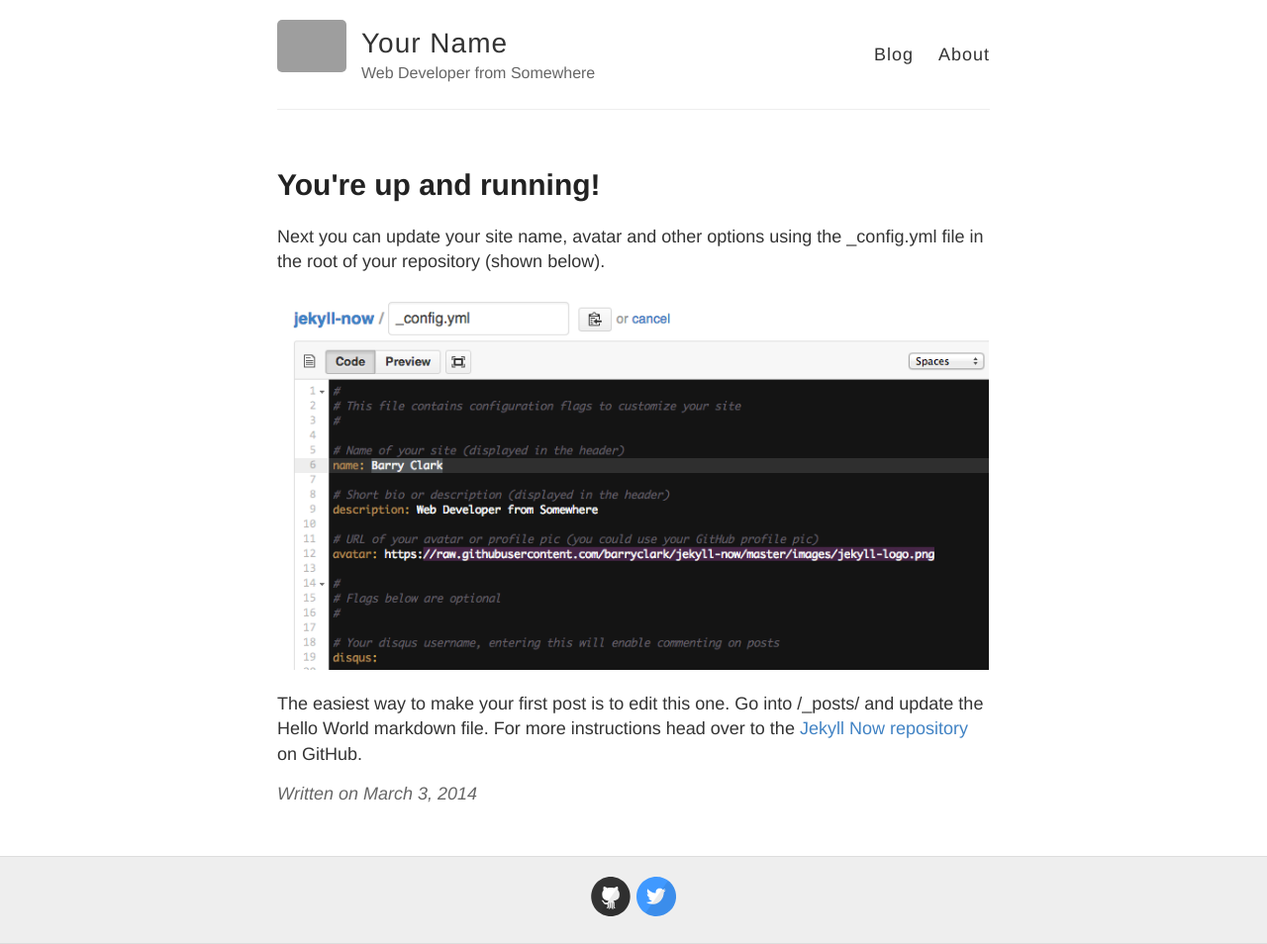
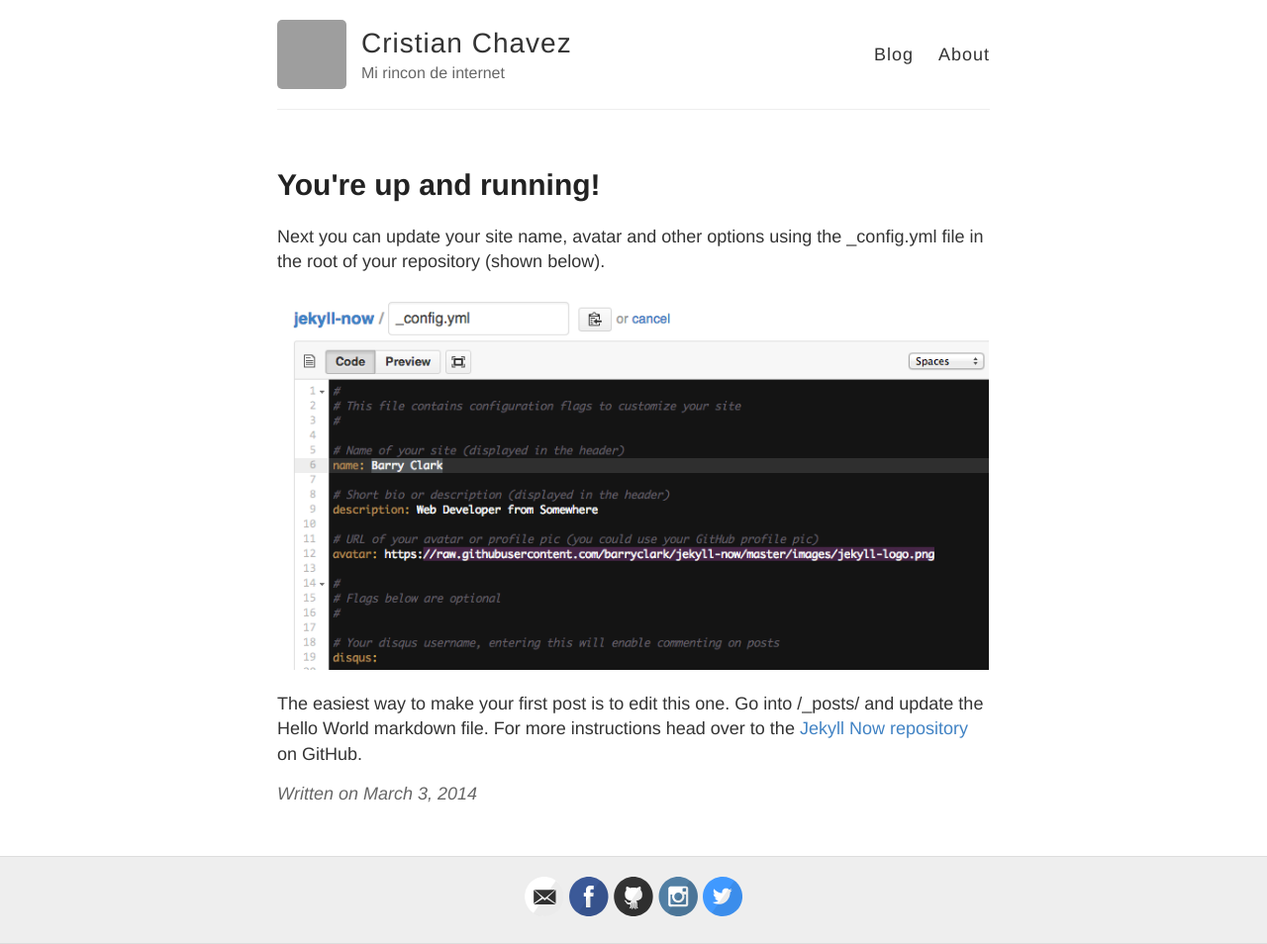
Before and after one commit to crisdejchav/crisdejchav.github.io, a Jekyll site: the page built from _posts/2014-3-3-Hello-World.md, in a window 1280 px wide. Shown: the whole page at 99% size. Built offline with Jekyll 4.4.1, drawn with Linux system fonts in a browser that asks for light colours; part of the change alters nothing that is shown; grey boxes are pictures that could not be loaded.

Commit message:
Update _config.yml
Modificados los datos base del sitio web

```diff
--- a/_config.yml
+++ b/_config.yml
@@ -3,13 +3,13 @@
 #
 
 # Name of your site (displayed in the header)
-name: Your Name
+name: Cristian Chavez
 
 # Short bio or description (displayed in the header)
-description: Web Developer from Somewhere
+description: Mi rincon de internet
 
 # URL of your avatar or profile pic (you could use your GitHub profile pic)
-avatar: https://raw.githubusercontent.com/barryclark/jekyll-now/master/images/jekyll-logo.png
+avatar: https://avatars.githubusercontent.com/u/75032864?v=4
 
 #
 # Flags below are optional
@@ -18,15 +18,15 @@ avatar: https://raw.githubusercontent.com/barryclark/jekyll-now/master/images/je
 # Includes an icon in the footer for each username you enter
 footer-links:
   dribbble:
-  email:
-  facebook:
+  email: crisdejchav@gmail.com
+  facebook: hashchopp
   flickr:
-  github: barryclark/jekyll-now
-  instagram:
+  github: crisdejchav
+  instagram: crisjolno
   linkedin:
   pinterest:
   rss: # just type anything here for a working RSS icon
-  twitter: jekyllrb
+  twitter: crisdejchav
   stackoverflow: # your stackoverflow profile, e.g. "users/50476/bart-kiers"
   youtube: # channel/<your_long_string> or user/<user-name>
   googleplus: # anything in your profile username that comes after plus.google.com/
@@ -41,7 +41,7 @@ google_analytics:
 
 # Your website URL (e.g. http://barryclark.github.io or http://www.barryclark.co)
 # Used for Sitemap.xml and your RSS feed
-url:
+url: crisdejchav.github.io
 
 # If you're hosting your site at a Project repository on GitHub pages
 # (http://yourusername.github.io/repository-name)
```
